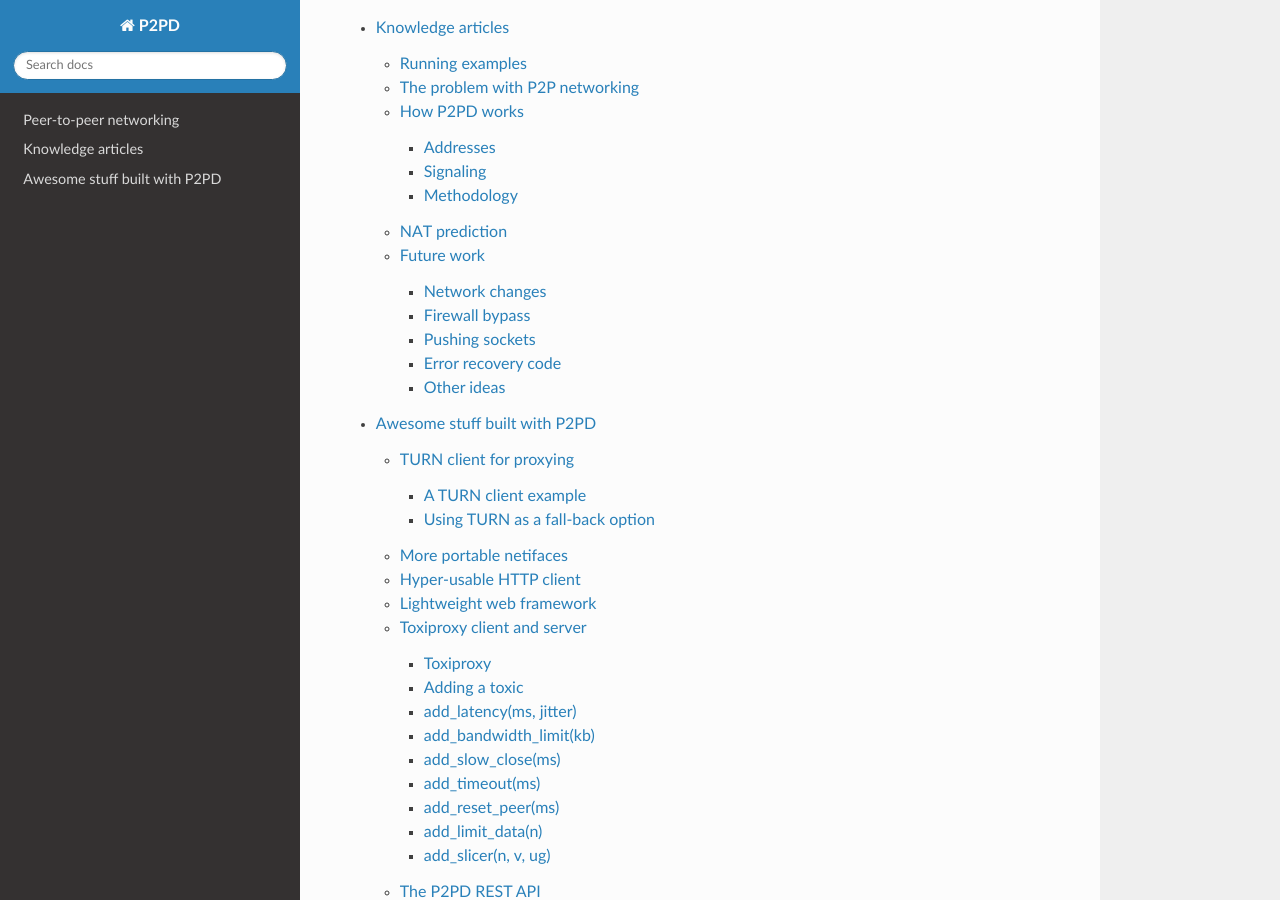
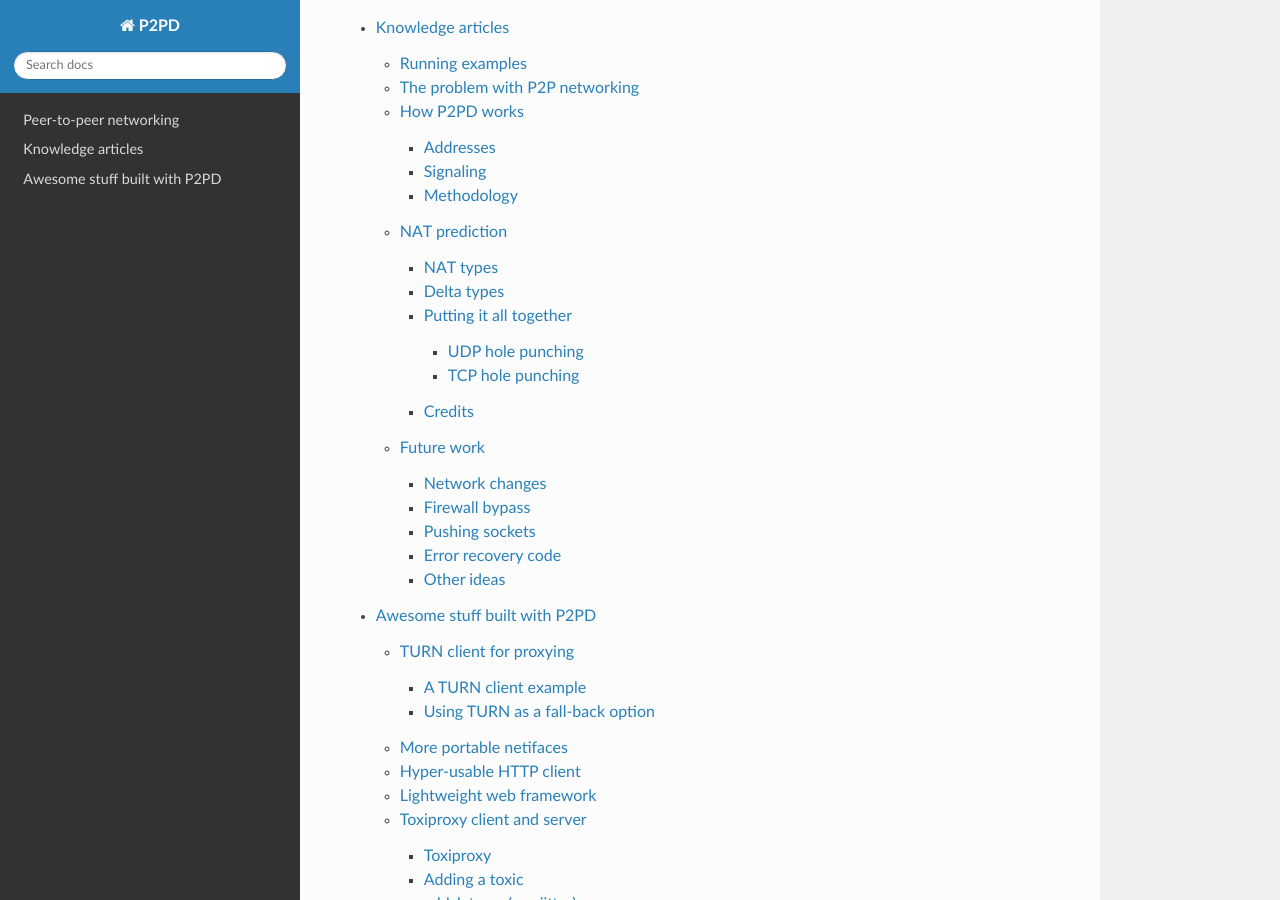
Before and after one commit to robertsdotpm/p2pd, a Sphinx documentation site: the page built from docs/source/index.rst, in a window 1280 px wide and 900 px high, scrolled down 1215 px. Built offline with Sphinx 7.4.7 and the Read the Docs theme 3.1.0, drawn with Linux system fonts in a browser that asks for light colours; pages that are not in the unit, such as notebooks, are missing from menus; some of the changed lines change nothing that is shown.

Commit message:
Add new article on nat characterization. may need to add citations to acknowledge authors of research.

```diff
--- a/docs/source/articles/nat_classification.rst
+++ b/docs/source/articles/nat_classification.rst
@@ -1,18 +1,105 @@
 NAT prediction
 =========================
 
+NAT types
+-----------
 
+Home routers use NATs that dynamically create rules for the entry of
+traffic into the network. The rules state that for an external port (a mapping)
+redirect traffic back to a machine in the network. The NAT may have additional
+criterial like whether traffic should come from a certain IP or port. The exact criteria will depend on the **NAT type.**
 
-.. image:: ../../diagrams/nat_workings.png
-    :alt: How a NAT works on the socket level
+The algorithm for determining the NAT type of a router is implemented by
+testing which packets can make it back from a STUN bind request based
+on requesting replies from differing IPs and ports. You start by testing
+for the least restrictive to most restrictive NAT. This acts like a sieve,
+eventually arriving at the least restrictive possible NAT for the router.
+
+Knowing the NAT type is very useful as it indicates how to reuse mappings. But what about NATs that have fixed IP requirements for inbound packets? If you look up a
+mapping using a STUN server then the router will require only packets
+from that IP can use the mapping. Fortunately, there is another trick we can use.
+The **delta type**.
 
 .. csv-table::
     :file: ../../diagrams/nat_characteristics.csv
     :header-rows: 1
 
+----
+
+Delta types
+---------------
+
+Delta type refers to the algorithm used by the router to choose an external port
+to use as a mapping. Some delta types have the much desired quality of being
+predictable. In fact 'equal' delta types will try to preserve the source port
+use by a LAN client for an external mapping. In peer-to-peer networking knowing
+the delta type gives us another tool to work with NAT implementations. A predictable
+delta means being able able to create openings through the NAT.
+
+Depending on the type of delta there may also be a delta value. E.g. its common
+for mappings to simply increase by 1 for every new mapping made. The delta type
+here would be 'independent' with a value of +1. The table bellow shows other
+possible algorithms for mapping deltas and values. With knowledge of the
+NAT and delta we can move to the last section.
+
 .. csv-table::
     :file: ../../diagrams/delta_characteristics.csv
     :header-rows: 1
 
+----
+
+Putting it all together
+--------------------------
+
+NATs are mostly based on the assumption of dynamically allowing a destination
+server. The server here is already reachable over the Internet but the interesting
+part is that it **need not be.** There's two scenarios where this makes sense.
+
+UDP hole punching
+^^^^^^^^^^^^^^^^^^^
+
+UDP is 'connectionless' and if you can get two computers behind NATs to exchange
+packets to each others respective mappings (while controlling what mapping you
+get assigned to the extent that you can) then a UDP session between both sides
+can be created.
+
+TCP hole punching
+^^^^^^^^^^^^^^^^^^^^^
+
+A regular TCP connection starts with a three-way handshake consisting of SYN,
+SYN-ACK, and ACK packets. Normally a connection is created by calling connect()
+and pointing it at a listen()ing server which accept()s it. However, there is
+a strange and little known way to achieve a connection where both sides call
+connect() on each others external IP:port mappings at the same time.
+
+What needs to occur is the SYN packets for both sides need to cross their
+routers NAT before the other arrives. If it does not the router
+has no rule for the inbound IP and sends a reset. But if the two sides are synchronized a new TCP connection is formed.
+
 .. image:: ../../diagrams/tcp_hole_punching_detailed.png
     :alt: Combined NAT prediction with TCP hole punching
+
+.. NOTE::
+    NAT type and delta type facilitate prediction of external mappings.
+    Mappings are the ports a router assigns for use by a LAN IP and port.
+    UDP and TCP hole punching depend on predicting mappings of
+    peers. Hence the need to analyze NAT behaviors.
+
+See nat_test.py, nat_predict.py, and nat_utils.py for implementation.
+
+----
+
+Credits
+---------
+
+It's important to note that the information on this page came from many sources
+including papers. They weren't my ideas. The STUN client that P2PD
+uses was originally from jtriley/pystun. That client has since been replaced
+to reuse the same message definitions from my TURN client to reduce duplication.
+While the NAT test code was re-written completely to make the tests near instant,
+support IPv6, and fix bugs in the original code.
+
+The information here on delta types came from research papers on NAT
+characteristics. I implemented the algorithms to characterize delta types
+based on the descriptions of how they worked from papers. Consider
+such research make by other people.
```
